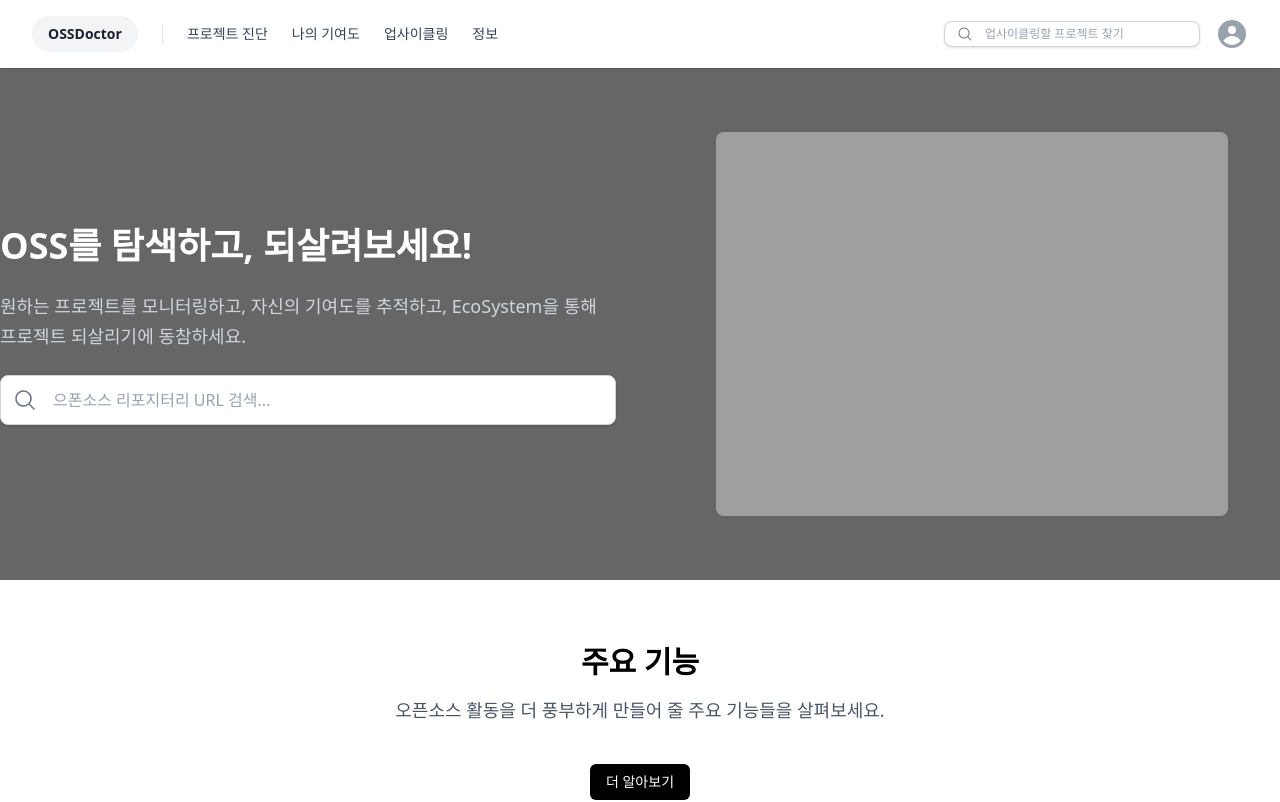
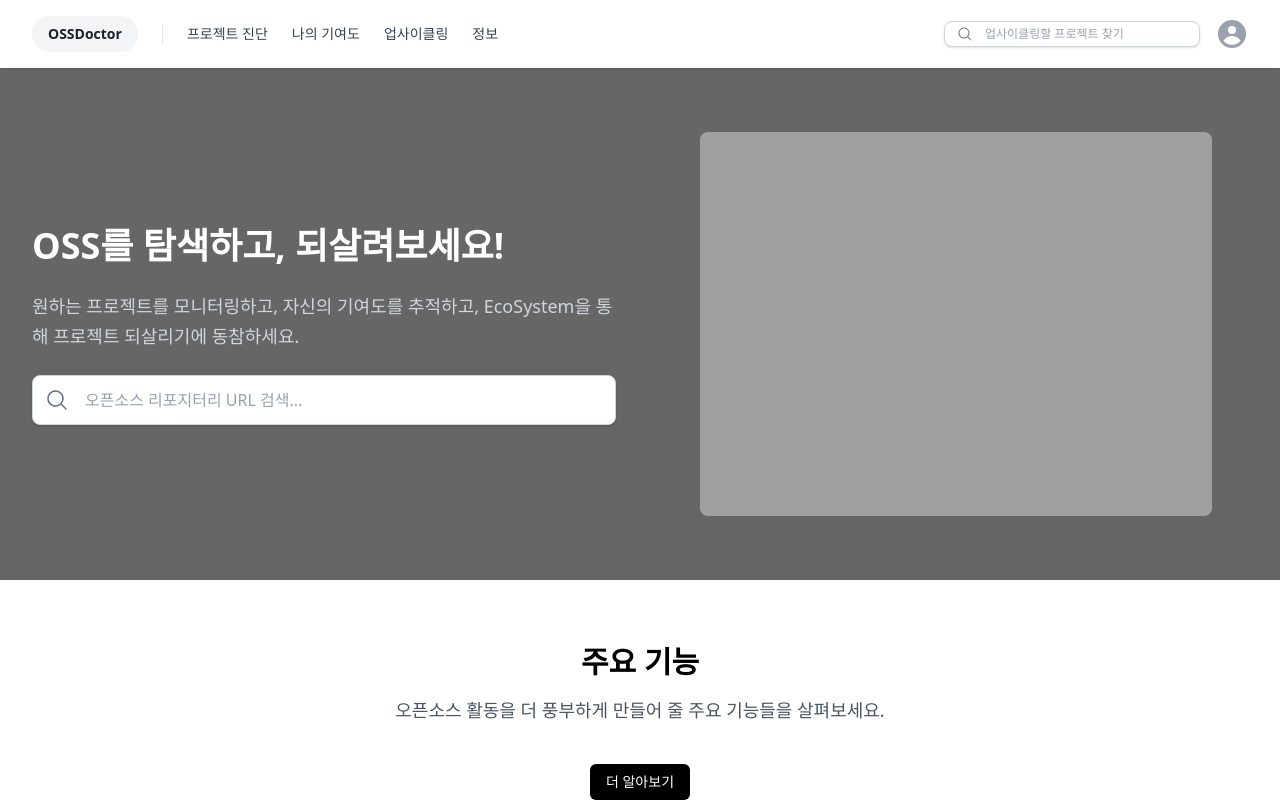
Before and after one commit to Hyeri-hci/OSSDoctor, a React (Vite) app in the folder frontend/: page / in a window 1280 px wide. Shown: the top 802 px of the page. Built offline with nearby package versions, Linux system fonts and the light colour scheme.

Commit message:
[Refactor] HeroSection 컨테이너 적용 및 오타 수정

```diff
--- a/frontend/src/features/MainPage/components/HeroSection.jsx
+++ b/frontend/src/features/MainPage/components/HeroSection.jsx
@@ -5,6 +5,7 @@ import { SearchBar } from "../../../components/common"
 const HeroSection = ({ onAnalyze }) => {
     return (
         <section className="bg-[#666666] text-white py-16">
+            <div className="container mx-auto px-6 xl:px-8 2xl:px-12">
                 <div className="grid lg:grid-cols-2 gap-12 items-center max-w-7xl mx-auto">
                     <div className="space-y-6">
                         <h1 className="text-2xl md:text-3xl xl:text-4xl font-bold leading-tight">
@@ -16,7 +17,7 @@ const HeroSection = ({ onAnalyze }) => {
 
                         {/* Search Bar Interface */}
                         <SearchBar
-                        placeholder="으폰소스 리포지터리 URL 검색..."
+                            placeholder="오픈소스 리포지터리 URL 검색..."
                             onSubmit={onAnalyze}
                             size="large"
                         />
@@ -24,6 +25,7 @@ const HeroSection = ({ onAnalyze }) => {
 
                     <div className="bg-[#9F9F9F] rounded-lg hidden lg:flex items-center justify-center aspect-[4/3] w-full max-w-md xl:max-w-lg mx-auto">
                         {/* 추후 이미지 첨부 */}
+                    </div>
                 </div>
             </div>
         </section>
```
Lines whose indentation alone changed are shown as unchanged.
